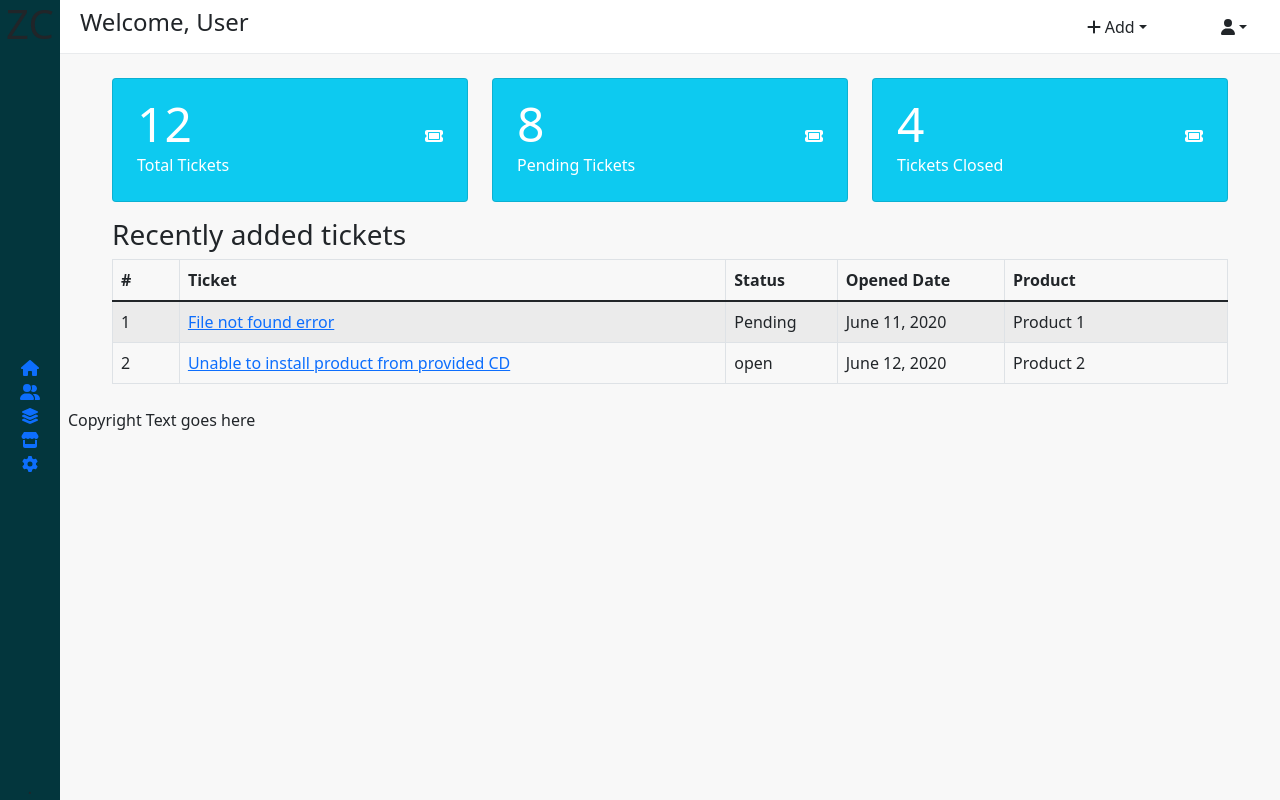
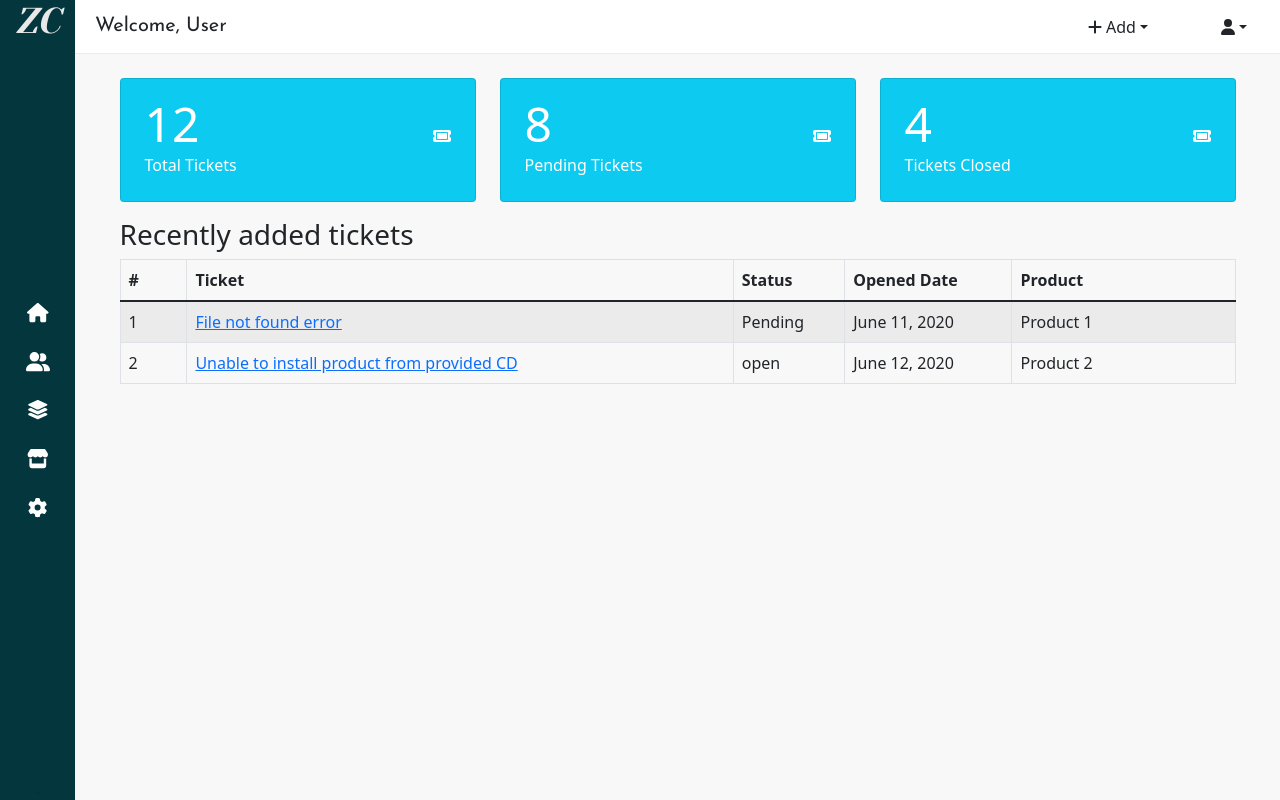
Before and after one commit to eunicedhivya/zendesk_frontend, a React (Create React App) app: page /dashboard in a window 1280 px wide. Built offline with nearby package versions, Linux system fonts and the light colour scheme.

Commit message:
fix spacing issues and add routes

```diff
--- a/public/index.html
+++ b/public/index.html
@@ -15,6 +15,12 @@
       user's mobile device or desktop. See https://developers.google.com/web/fundamentals/web-app-manifest/
     -->
     <link rel="manifest" href="%PUBLIC_URL%/manifest.json" />
+    <link rel="preconnect" href="https://fonts.googleapis.com" />
+    <link rel="preconnect" href="https://fonts.gstatic.com" crossorigin />
+    <link
+      href="https://fonts.googleapis.com/css2?family=Josefin+Sans:ital,wght@0,100;0,200;0,300;0,400;0,500;0,600;0,700;1,100;1,200;1,300;1,400;1,500;1,600;1,700&family=Yeseva+One&display=swap"
+      rel="stylesheet"
+    />
     <!--
       Notice the use of %PUBLIC_URL% in the tags above.
       It will be replaced with the URL of the `public` folder during the build.
--- a/src/App.css
+++ b/src/App.css
@@ -11,11 +11,21 @@
 
 */
 
+/* font-family: 'Josefin Sans', sans-serif;
+font-family: 'Yeseva One', cursive; */
+
 .siteHeader {
   background: linear-gradient(0deg, #e9ebed 1px, #ffffff 1px);
 }
 body {
   background-color: #f8f8f8;
+}
+
+.frames,
+.frames__col {
+  border: 1px solid #ccc;
+  border-collapse: collapse;
+  height: calc(100vh - 55px);
 }
 
 .text-center {
@@ -29,8 +39,8 @@ body {
 }
 
 .layout {
-  width: calc(100% - 60px);
-  margin-left: 60px;
+  width: calc(100% - 75px);
+  margin-left: 75px;
 }
 
 .loginPg {
@@ -54,7 +64,7 @@ body {
   top: 0;
   bottom: 0;
   left: 0;
-  width: 60px;
+  width: 75px;
   z-index: 10;
   display: flex;
   flex-direction: column;
@@ -63,6 +73,40 @@ body {
   align-items: center;
 }
 
+.siteBranding h1 {
+  font-family: "Yeseva One", cursive;
+  color: #e8e8e8;
+  font-style: italic;
+  font-size: 36px;
+}
+
+.mainNav a {
+  font-family: "Josefin Sans", sans-serif;
+  font-size: 1.2rem;
+  font-weight: bold;
+  color: #ffffff;
+  text-decoration: none;
+  text-transform: uppercase;
+  letter-spacing: 1px;
+  display: block;
+  padding: 10px;
+  transition: all 0.3s ease-in-out;
+}
+
 .welcomeUser {
-  font-size: 24px;
+  font-family: "Josefin Sans", sans-serif;
+  font-size: 20px;
+  font-weight: 400;
+  margin: 0;
+  line-height: 36px;
 }
+
+.stickToBottom {
+  position: fixed;
+  bottom: -16px;
+  width: 70%;
+  background-color: #fff;
+  margin-left: -16px;
+  padding: 20px;
+  box-sizing: border-box;
+}
--- a/src/App.js
+++ b/src/App.js
@@ -10,6 +10,7 @@ import AddTicket from "./pages/AddTicket";
 import Layout from "./layout/Layout";
 import Dashboard from "./pages/Dashboard";
 import NotFound from "./pages/NotFound";
+import AddUser from "./pages/AddUser";
 
 function App() {
   return (
@@ -25,6 +26,11 @@ function App() {
         <Route path="/" exact>
           <LoginPg />
         </Route>
+        <Route exact path="/dashboard">
+          <Layout>
+            <Dashboard />
+          </Layout>
+        </Route>
         <Route path="/forget-password">
           <ForgetPassword />
         </Route>
@@ -33,11 +39,12 @@ function App() {
             <AddTicket />
           </Layout>
         </Route>
-        <Route exact path="/dashboard">
+        <Route path="/add-user">
           <Layout>
-            <Dashboard />
+            <AddUser />
           </Layout>
         </Route>
+
         <Route path="**">
           <Layout>
             <NotFound />
--- a/src/components/MainNavBar.js
+++ b/src/components/MainNavBar.js
@@ -16,20 +16,20 @@ function MainNavBar() {
       <Row className="text-center siteBranding">
         <h1>ZC</h1>
       </Row>
-      <Row className="text-center">
-        <Link to="/">
+      <Row className="text-center mainNav">
+        <Link to="/dashboard">
           <FontAwesomeIcon icon={faHome} />
         </Link>
-        <Link to="/">
+        <Link to="/users">
           <FontAwesomeIcon icon={faUserGroup} />
         </Link>
-        <Link to="/">
+        <Link to="/categories">
           <FontAwesomeIcon icon={faLayerGroup} />
         </Link>
-        <Link to="/">
+        <Link to="/products">
           <FontAwesomeIcon icon={faStore} />
         </Link>
-        <Link to="/">
+        <Link to="/settings">
           <FontAwesomeIcon icon={faGear} />
         </Link>
       </Row>
--- a/src/components/SiteHeader.js
+++ b/src/components/SiteHeader.js
@@ -8,7 +8,7 @@ import { faPlus, faUser } from "@fortawesome/free-solid-svg-icons";
 
 function SiteHeader() {
   return (
-    <header className="siteHeader p-2 mb-4">
+    <header className="siteHeader p-2">
       <Container fluid>
         <Row>
           <Col>
--- a/src/layout/Layout.js
+++ b/src/layout/Layout.js
@@ -9,7 +9,7 @@ function Layout({ children }) {
       <SiteHeader />
       <MainNavBar />
       <main className="main">{children}</main>
-      <SiteFooter />
+      {/* <SiteFooter /> */}
     </div>
   );
 }
--- a/src/pages/Dashboard.js
+++ b/src/pages/Dashboard.js
@@ -26,7 +26,7 @@ function Dashboard() {
   ];
   return (
     <div>
-      <Container>
+      <Container className="mt-4">
         <Row className="mb-3">
           <Col>
             <DataPoints icon={faTicket} title="Total Tickets" number="12" />
```
